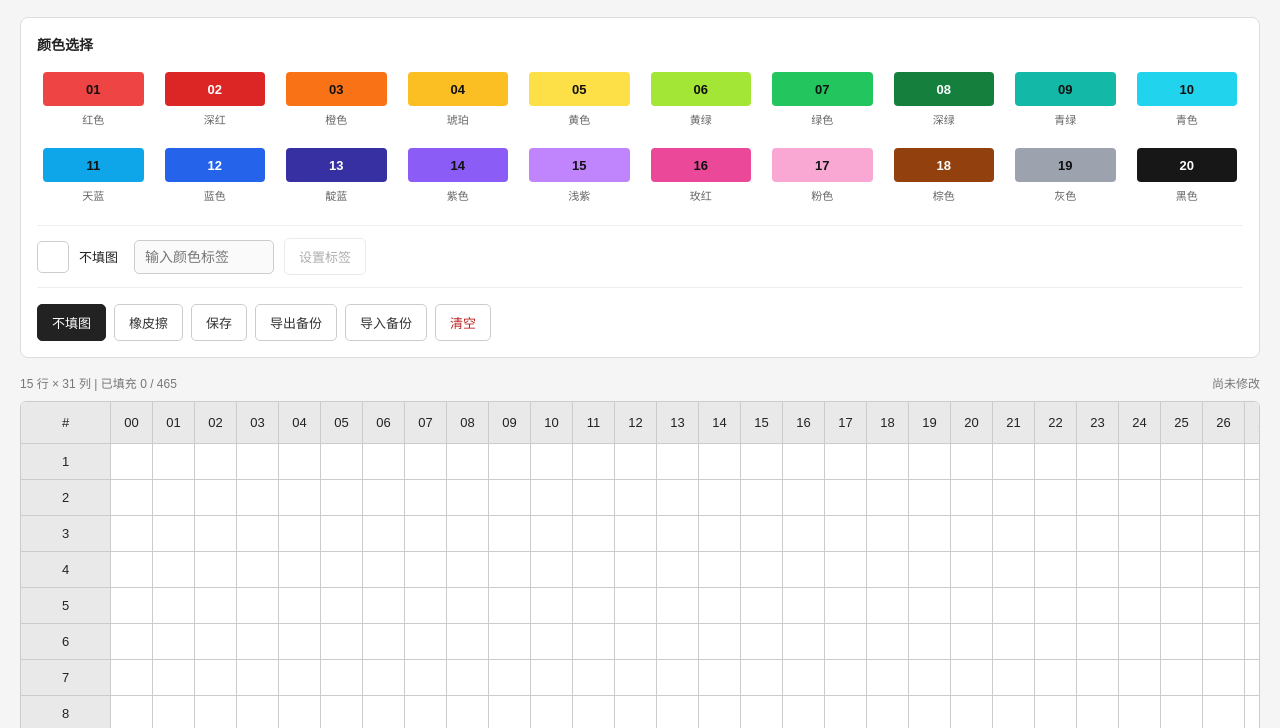
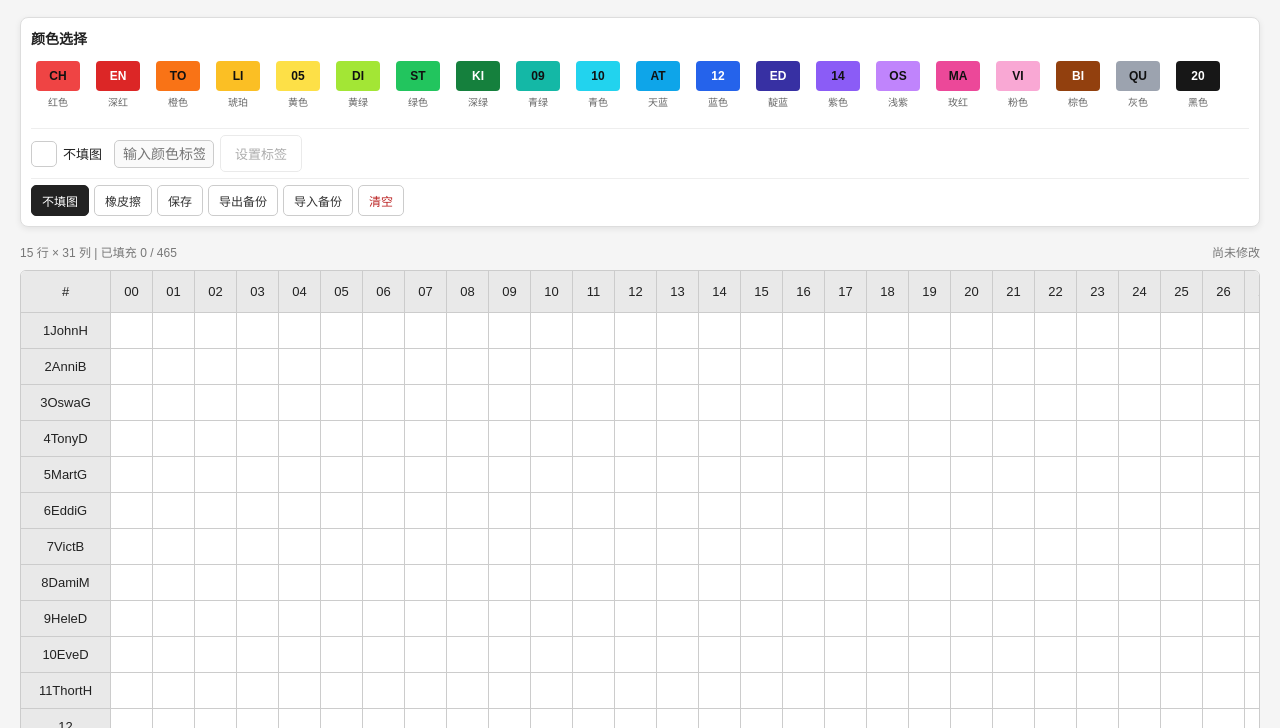
Before and after one commit to arsLYY-win/color_matrix, a plain HTML site: page index.html in a window 1280 px wide. Shown: the part 72-800 px from the top of the page. Drawn offline with Linux system fonts and the light colour scheme.

Commit message:
Compact scrollable color palette

```diff
--- a/index.html
+++ b/index.html
@@ -5,8 +5,8 @@
     <meta charset="UTF-8">
     <meta name="viewport" content="width=device-width, initial-scale=1.0">
     <title>Color Label Matrix</title>
-    <link rel="stylesheet" href="style.css">
-    <script src="script.js?v=4" defer></script>
+    <link rel="stylesheet" href="style.css?v=5">
+    <script src="script.js?v=5" defer></script>
 </head>
 
 <body>
--- a/script.js
+++ b/script.js
@@ -10,17 +10,17 @@ const COLUMN_COUNT = 15;
 // 保持15个元素即可
 
 const COLUMN_LABELS = [
-    "1",
-    "2",
-    "3",
-    "4",
-    "5",
-    "6",
-    "7",
-    "8",
-    "9",
-    "10",
-    "11",
+    "1JohnH",
+    "2AnniB",
+    "3OswaG",
+    "4TonyD",
+    "5MartG",
+    "6EddiG",
+    "7VictB",
+    "8DamiM",
+    "9HeleD",
+    "10EveD",
+    "11ThortH",
     "12",
     "13",
     "14",
@@ -58,25 +58,25 @@ const COLORS = [
 // 也可以在这里提前设置好
 
 const DEFAULT_COLOR_LABELS = [
-    "", // 红色
-    "", // 深红
-    "", // 橙色
-    "", // 琥珀
+    "CH", // 红色
+    "EN", // 深红
+    "TO", // 橙色
+    "LI", // 琥珀
     "", // 黄色
-    "", // 黄绿
-    "", // 绿色
-    "", // 深绿
+    "DI", // 黄绿
+    "ST", // 绿色
+    "KI", // 深绿
     "", // 青绿
     "", // 青色
-    "", // 天蓝
+    "AT", // 天蓝
     "", // 蓝色
-    "", // 靛蓝
+    "ED", // 靛蓝
     "", // 紫色
-    "", // 浅紫
-    "", // 玫红
-    "", // 粉色
-    "", // 棕色
-    "", // 灰色
+    "OS", // 浅紫
+    "MA", // 玫红
+    "VI", // 粉色
+    "BI", // 棕色
+    "QU", // 灰色
     ""  // 黑色
 ];
 
@@ -922,3 +922,15 @@ document.addEventListener("keydown", event => {
 
 renderMatrix();
 setMode("browse");
+// 鼠标滚轮控制调色板横向滚动
+
+palette.addEventListener("wheel", event => {
+
+    if (Math.abs(event.deltaY) > Math.abs(event.deltaX)) {
+
+        event.preventDefault();
+
+        palette.scrollLeft += event.deltaY;
+    }
+
+}, { passive: false });
--- a/style.css
+++ b/style.css
@@ -359,3 +359,107 @@ footer {
         padding: 8px 10px;
     }
 }
+
+/* =========================
+   横向滚动调色板
+   ========================= */
+
+#palette {
+    display: flex;
+    flex-wrap: nowrap;
+    gap: 6px;
+
+    width: 100%;
+    overflow-x: auto;
+    overflow-y: hidden;
+
+    padding: 4px 0 8px;
+
+    touch-action: pan-x;
+    overscroll-behavior-x: contain;
+
+    scrollbar-width: thin;
+}
+
+/* 每个颜色按钮固定宽度 */
+
+.color-option {
+    flex: 0 0 54px;
+    width: 54px;
+    min-width: 54px;
+    padding: 3px;
+}
+
+/* 缩小颜色块 */
+
+.color-preview {
+    height: 30px;
+    font-size: 12px;
+}
+
+/* 缩小颜色名称 */
+
+.color-name {
+    font-size: 10px;
+    margin-top: 3px;
+}
+
+/* 调色板滚动条 */
+
+#palette::-webkit-scrollbar {
+    height: 5px;
+}
+
+#palette::-webkit-scrollbar-thumb {
+    background: #bbbbbb;
+    border-radius: 10px;
+}
+
+
+/* =========================
+   固定顶部控制面板
+   ========================= */
+
+.control-panel {
+    position: sticky;
+    top: 0;
+    z-index: 100;
+
+    padding: 10px;
+    background: white;
+
+    box-shadow: 0 2px 6px rgba(0, 0, 0, 0.08);
+}
+
+/* 缩小标签编辑区域 */
+
+.label-editor {
+    margin: 6px 0;
+    padding: 6px 0;
+    gap: 6px;
+}
+
+#currentColor {
+    width: 26px;
+    height: 26px;
+}
+
+#colorLabel {
+    width: 100px;
+    padding: 5px 8px;
+}
+
+/* 缩小操作按钮 */
+
+.toolbar {
+    gap: 5px;
+}
+
+.toolbar button {
+    padding: 6px 10px;
+    font-size: 12px;
+}
+
+.section-title {
+    margin-bottom: 4px;
+}
```
